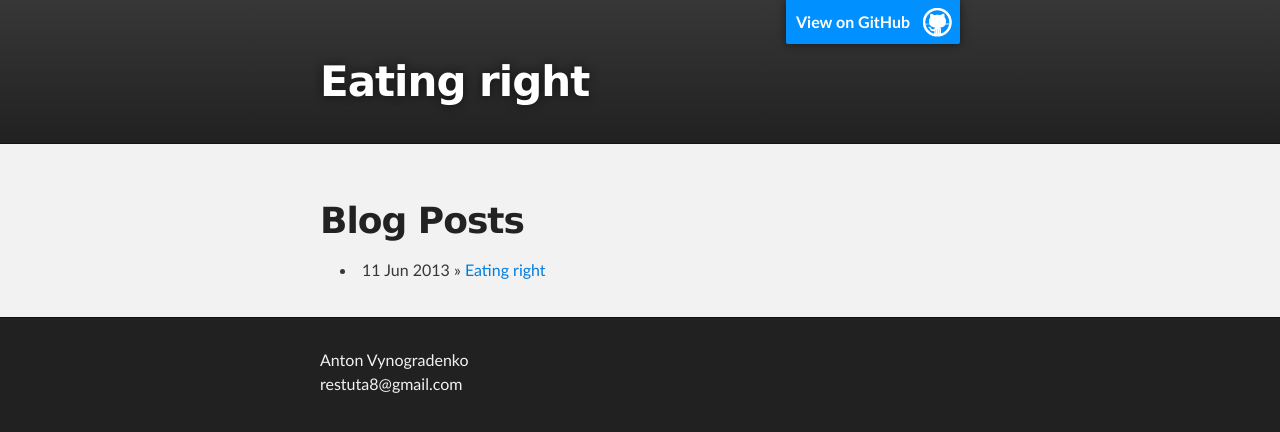
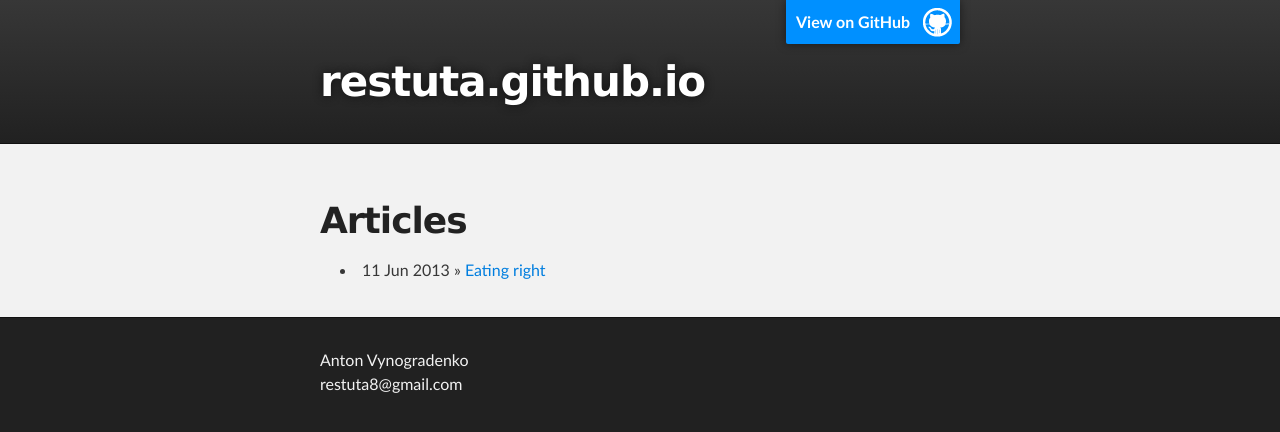
Before and after one commit to Restuta/restuta.github.io, a Jekyll site: the page built from index.html, in a window 1280 px wide. Shown: the top 432 px of the page. Built offline with Jekyll 4.4.1, drawn with Linux system fonts in a browser that asks for light colours.

Commit message:
some cosmetic changes

```diff
--- a/index.html
+++ b/index.html
@@ -1,9 +1,9 @@
 ---
 layout: default
-title: Eating right
+title: restuta.github.io
 ---
 <div id="home">
-  <h1>Blog Posts</h1>
+  <h1>Articles</h1>
   <ul class="posts">
     {% for post in site.posts %}
       <li><span>{{ post.date | date_to_string }}</span> &raquo; <a href="{{ post.url }}">{{ post.title }}</a></li>
```
